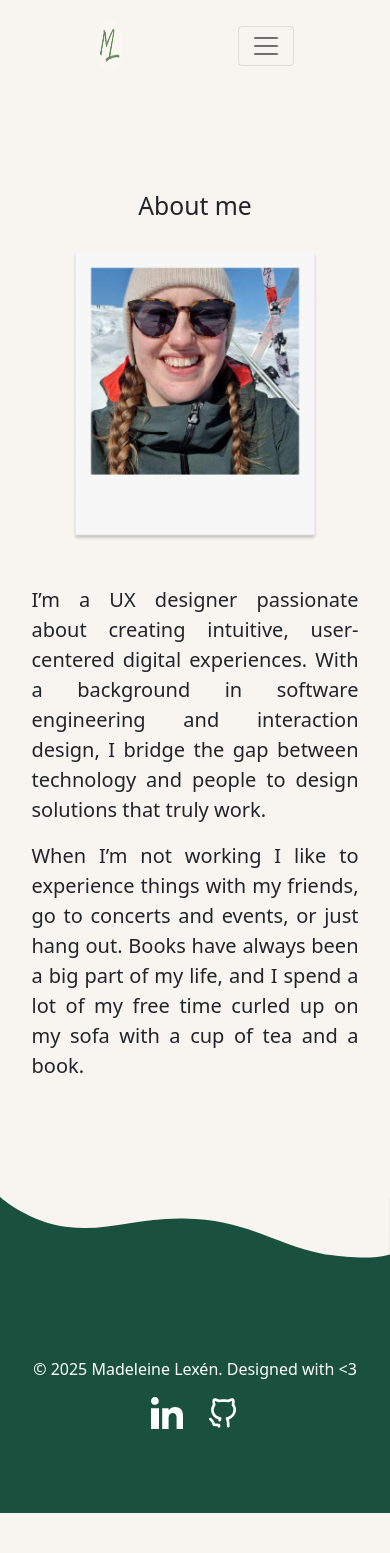
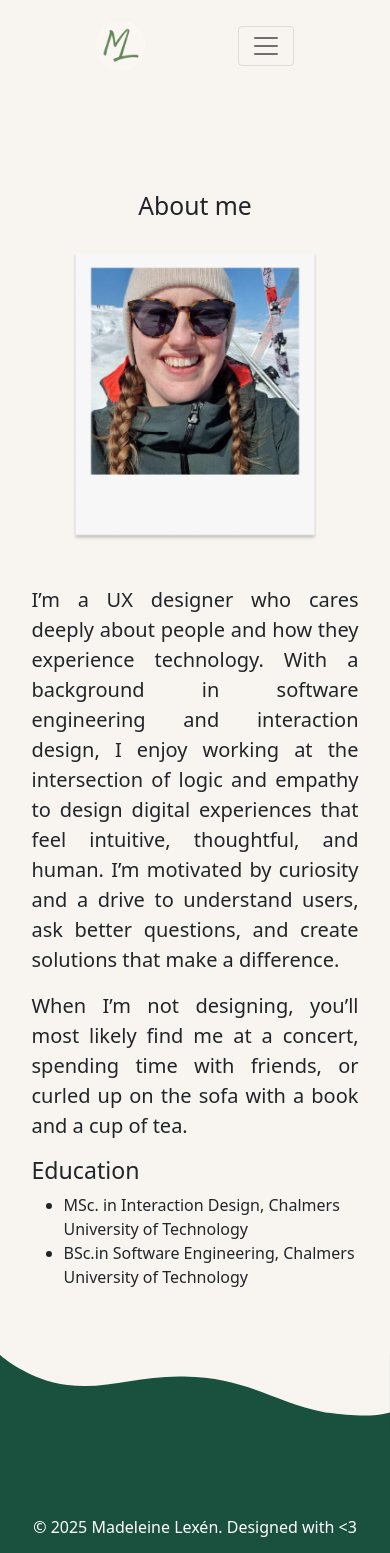
Before and after one commit to MadeleineLexen/madeleinelexen.github.io, a React (Vite) app: page /about in a window 390 px wide. Shown: the top 1553 px of the page. Before the commit the page ends 1513 px from the top, so only its background shows below. Built offline with nearby package versions, Linux system fonts and the light colour scheme.

Commit message:
added to about section

```diff
--- a/src/App.css
+++ b/src/App.css
@@ -22,6 +22,27 @@
   text-align: justify;
 }
 
+/* Heading Styling */
+h1 {
+  font-size: 2.5rem;
+  font-weight: 700;
+}
+
+h2 {
+  font-size: 2rem;
+  font-weight: 600;
+}
+
+h3 {
+  font-size: 1.5rem;
+  font-weight: 600;
+}
+
+h4 {
+  font-size: 1.25rem;
+  font-weight: 500;
+}
+
 @media screen and (max-width: 768px) {
   p {
     font-size: 20px;
--- a/src/pages/About.jsx
+++ b/src/pages/About.jsx
@@ -17,11 +17,22 @@
           </Col>
           <Col lg={8}>
             <p>
-              I’m a UX designer passionate about creating intuitive, user-centered digital experiences. With a background in software engineering and interaction design, I bridge the gap between technology and people to design solutions that truly work.
+              I’m a UX designer who cares deeply about people and how they experience technology. With a background in software engineering and interaction design, I enjoy working at the intersection of logic and empathy to design digital experiences that feel intuitive, thoughtful, and human.
+
+              I’m motivated by curiosity and a drive to understand users, ask better questions, and create solutions that make a difference.
             </p>
             <p>
-              When I’m not working I like to experience things with my friends, go to concerts and events, or just hang out. Books have always been a big part of my life, and I spend a lot of my free time curled up on my sofa with a cup of tea and a book.
-            </p>
+              When I’m not designing, you’ll most likely find me at a concert, spending time with friends, or curled up on the sofa with a book and a cup of tea.
+              </p>
+            <h3>Education</h3>
+            <ul>
+              <li>
+                MSc. in Interaction Design, Chalmers University of Technology
+              </li>
+              <li>
+                BSc.in Software Engineering, Chalmers University of Technology
+              </li>
+            </ul>
           </Col>
         </Row>
       </Container>
--- a/src/pages/styles/About.css
+++ b/src/pages/styles/About.css
@@ -12,11 +12,11 @@
 }
 
 .about-page {
-    padding-bottom: 100px;
+    padding-bottom: 50px;
 }
 
 
-img {
+.about-page img {
     border-radius: 8px;
     justify-content: center;
     max-width: 100%;
@@ -31,7 +31,7 @@
 
 
     /* After md breakpoint */
-    img {
+    .about-page img {
         border-radius: 8px;
         width: 75%;
         /* Adjust to 75% */
```
